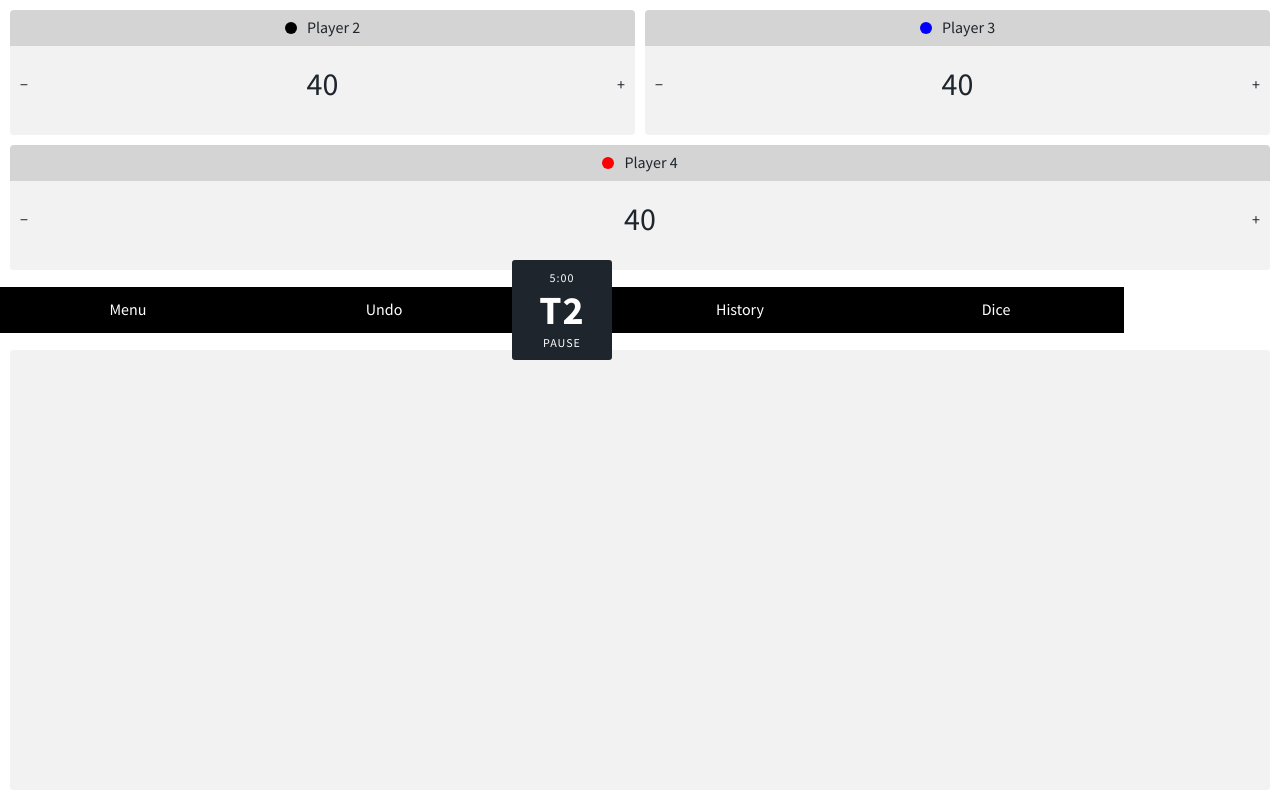
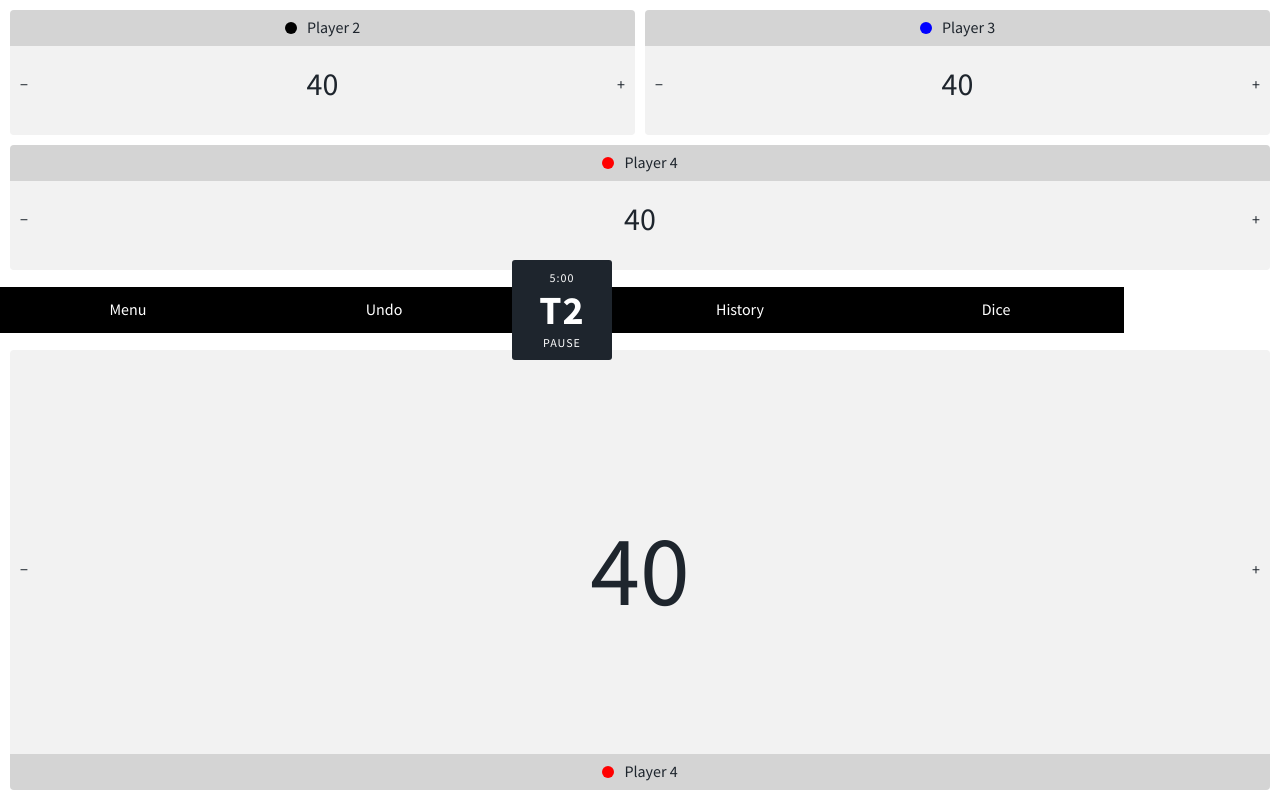
Before and after one commit to JordanDWhalen/life, a website: page src/markup/pages/t2.html in a window 1280 px wide. Drawn offline with nearby package versions, Linux system fonts and the light colour scheme; files that its build step writes are made by us from their sources.

Commit message:
Play screen general layout completed

```diff
--- a/src/assets/styles/components/_life-card.scss
+++ b/src/assets/styles/components/_life-card.scss
@@ -98,6 +98,21 @@
 
   &--full{
     height: 100%;
+    padding: 0;
+
+    .life-card__user{
+      top: auto;
+      bottom: 0;
+    }
+
+    .life-card__total{
+
+      &-count{
+        font-size: 10rem;
+      }
+
+    }
+
   }
 
 }
--- a/src/markup/pages/t2.html
+++ b/src/markup/pages/t2.html
@@ -122,7 +122,30 @@
     <div class="play-screen__user">
 
       <div class="life-card life-card--full">
+        <div class="life-card__user">
+          <div class="life-card__user-color" style="background-color:#FF0000;"></div>
+          <div class="life-card__user-name">
+            Player 4
+          </div>
+        </div>
 
+        <div class="life-card__wrapper">
+
+          <div class="life-card__total">
+            <div class="life-card__total-minus life-card__total-control">
+              &minus;
+            </div>
+            <h3 class="life-card__total-count">
+              40
+            </h3>
+            <div class="life-card__total-plus life-card__total-control">
+              &plus;
+            </div>
+          </div>
+
+          <div class="life-card__settings"></div>
+
+        </div>
       </div>
 
     </div>
```
Also changed, not shown: public/assets/styles/application.css.
